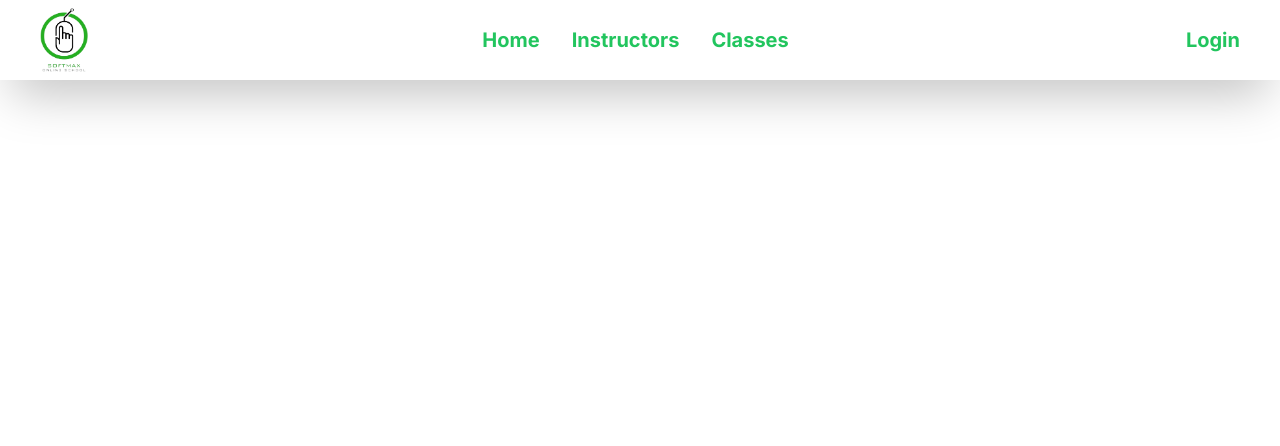
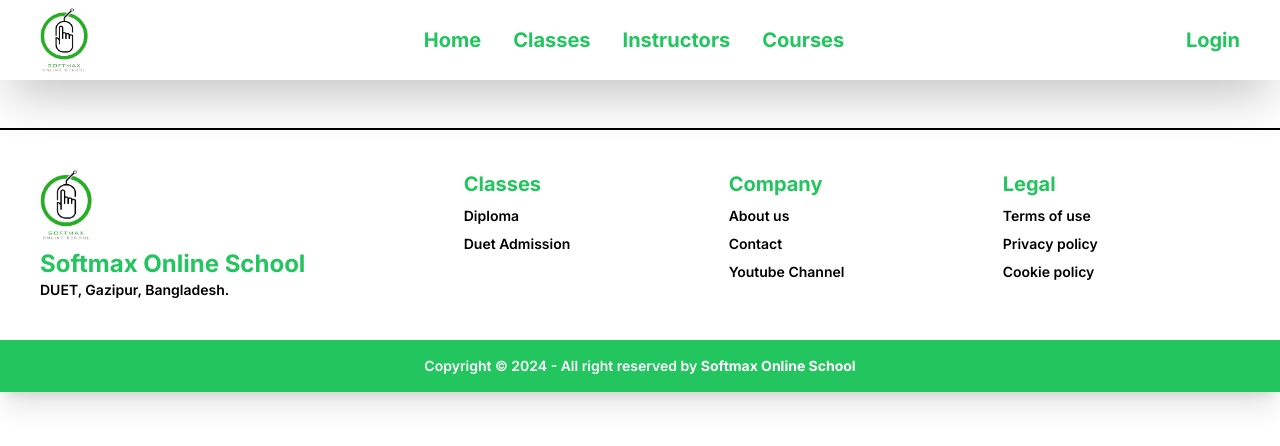
Before and after one commit to bhuiamh/softmax-online-school, a Next.js app: page / in a window 1280 px wide. Shown: the top 446 px of the page. Built offline with nearby package versions, Linux system fonts and the light colour scheme.

Commit message:
Footer Done

```diff
--- a/src/app/layout.jsx
+++ b/src/app/layout.jsx
@@ -4,9 +4,10 @@ import "./globals.css";
 const inter = Inter({ subsets: ["latin"] });
 
 export const metadata = {
-  title: "Digitosys-Dashboard",
+  title: "Softmax Online School",
+
   description:
-    "It is a job task form Digitosys. In here I made a dashboard using Next.js",
+    "Welcome to the largest educational platform for Diploma Student",
 };
 
 export default function RootLayout({ children }) {
--- a/src/app/page.jsx
+++ b/src/app/page.jsx
@@ -1,4 +1,4 @@
-import Header from "@/components/Header";
+import Footer from "@/components/Footer";
 import Navbar from "@/components/Navbar";
 import Head from "next/head";
 import Link from "next/link";
@@ -7,10 +7,15 @@ export default function Home() {
   return (
     <div className="">
       <Head>
-        <title>Digitosys</title>
+        <title>Softmax Online School</title>
+        <link rel="icon" href="/logo/logo.png" />
       </Head>
 
       <Navbar />
+      <div className="pt-32">
+        {" "}
+        <Footer />
+      </div>
     </div>
   );
 }
--- /dev/null
+++ b/src/components/Footer.jsx
@@ -0,0 +1,89 @@
+import Link from "next/link";
+import React from "react";
+
+const Footer = () => {
+  return (
+    <div className=" bg-white shadow-xl hover:shadow-2xl border-t-2 border-black">
+      <footer className="p-10 footer">
+        <aside>
+          <img className="h-[70px] w-auto" src="/logo/logo.png" alt="" />
+          <p className="text-black font-semibold ">
+            <span className="text-2xl font-bold text-green-500">
+              {" "}
+              Softmax Online School
+            </span>
+            <br />
+            DUET, Gazipur, Bangladesh.
+          </p>
+        </aside>
+        <nav>
+          <h6 className=" text-xl font-bold text-green-500">Classes</h6>
+          <Link
+            href="/"
+            className="text-black font-semibold hover:text-green-500 duration-300"
+          >
+            Diploma
+          </Link>
+          <Link
+            href="/"
+            className="text-black font-semibold hover:text-green-500 duration-300"
+          >
+            Duet Admission
+          </Link>
+        </nav>
+        <nav>
+          <h6 className=" text-xl font-bold text-green-500">Company</h6>
+          <Link
+            href="/"
+            className="text-black font-semibold hover:text-green-500 duration-300"
+          >
+            About us
+          </Link>
+          <Link
+            href="/"
+            className="text-black font-semibold hover:text-green-500 duration-300"
+          >
+            Contact
+          </Link>
+          <Link
+            href="/"
+            className="text-black font-semibold hover:text-green-500 duration-300"
+          >
+            Youtube Channel
+          </Link>
+        </nav>
+        <nav>
+          <h6 className=" text-xl font-bold text-green-500">Legal</h6>
+          <Link
+            href="/"
+            className="text-black font-semibold hover:text-green-500 duration-300"
+          >
+            Terms of use
+          </Link>
+          <Link
+            href="/"
+            className="text-black font-semibold hover:text-green-500 duration-300"
+          >
+            Privacy policy
+          </Link>
+          <Link
+            href="/"
+            className="text-black font-semibold hover:text-green-500 duration-300"
+          >
+            Cookie policy
+          </Link>
+        </nav>
+      </footer>
+      <footer className="footer footer-center p-4 bg-green-500">
+        <aside>
+          <p className="text-white font-semibold">
+            Copyright © 2024 - All right reserved by{" "}
+            <span className="font-bold">Softmax Online School</span>
+          </p>
+        </aside>
+      </footer>
+    </div>
+  );
+};
+
+export default Footer;
--- a/src/components/Header.jsx
+++ /dev/null
@@ -1,7 +0,0 @@
-import React from "react";
-
-const Header = () => {
-  return <div>Hello Header</div>;
-};
-
-export default Header;
--- a/src/components/Navbar.jsx
+++ b/src/components/Navbar.jsx
@@ -55,10 +55,13 @@ const Navbar = () => {
         <Link href="/">Home</Link>
       </li>
       <li className="font-bold text-base font-[lilita one] md:text-xl text-green-500">
-        <Link href="/instructors">Instructors</Link>
+        <Link href="/instructors">Classes</Link>
       </li>
       <li className="font-bold text-base font-[lilita one] md:text-xl text-green-500">
-        <Link href="/classes">Classes</Link>
+        <Link href="/classes">Instructors</Link>
+      </li>
+      <li className="font-bold text-base font-[lilita one] md:text-xl text-green-500">
+        <Link href="/classes">Courses</Link>
       </li>
       {user ? (
         <li className="font-bold text-base font-[lilita one] md:text-xl text-green-500">
@@ -71,7 +74,7 @@ const Navbar = () => {
   );
   return (
     <>
-      <div className="navbar fixed z-10 text-green-500 bg-white-500 shadow-xl hover:shadow-2xl duration-300">
+      <div className="navbar fixed text-green-500 bg-white-500 shadow-xl hover:shadow-2xl duration-300">
         <div className="navbar-start">
           <div className="dropdown">
             <label tabIndex={0} className="btn btn-ghost lg:hidden">
```
